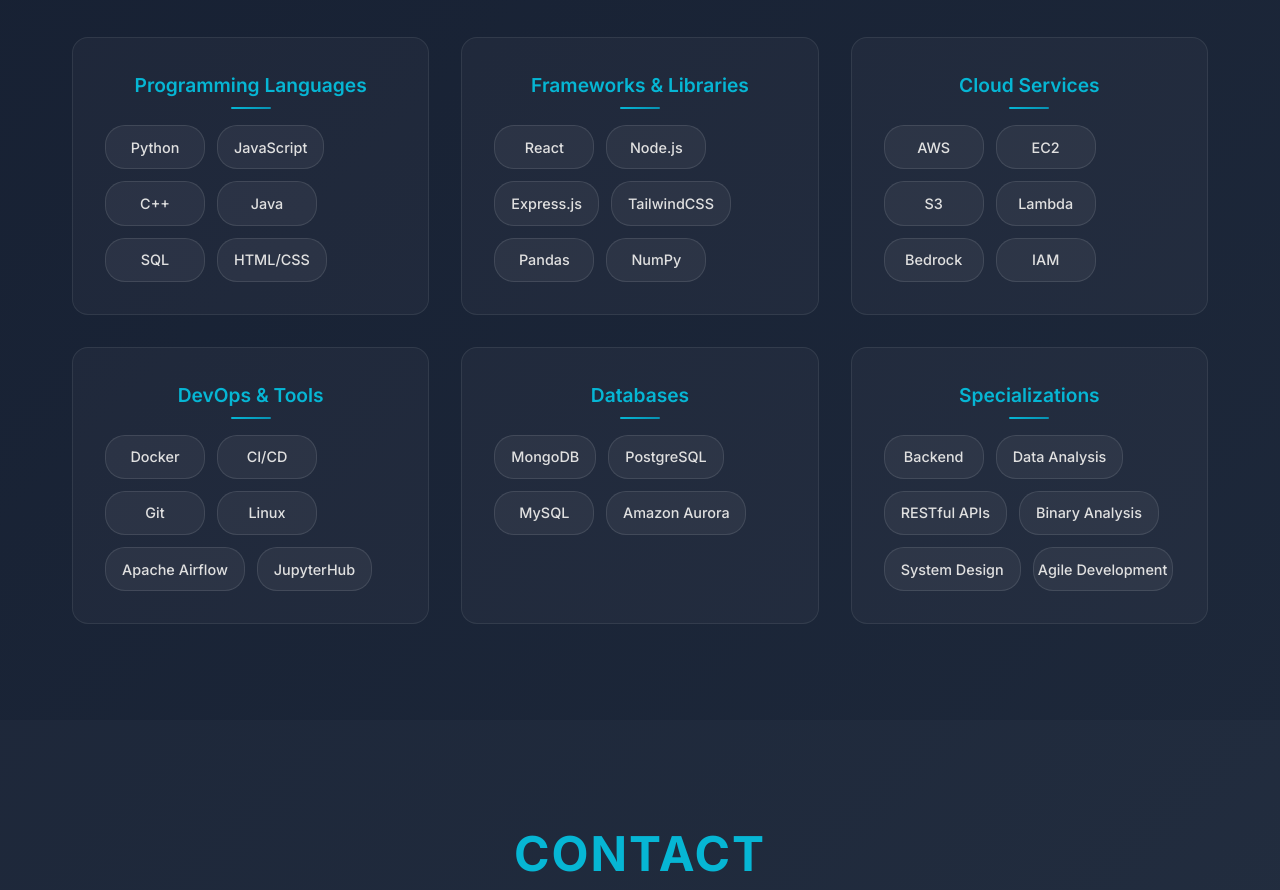
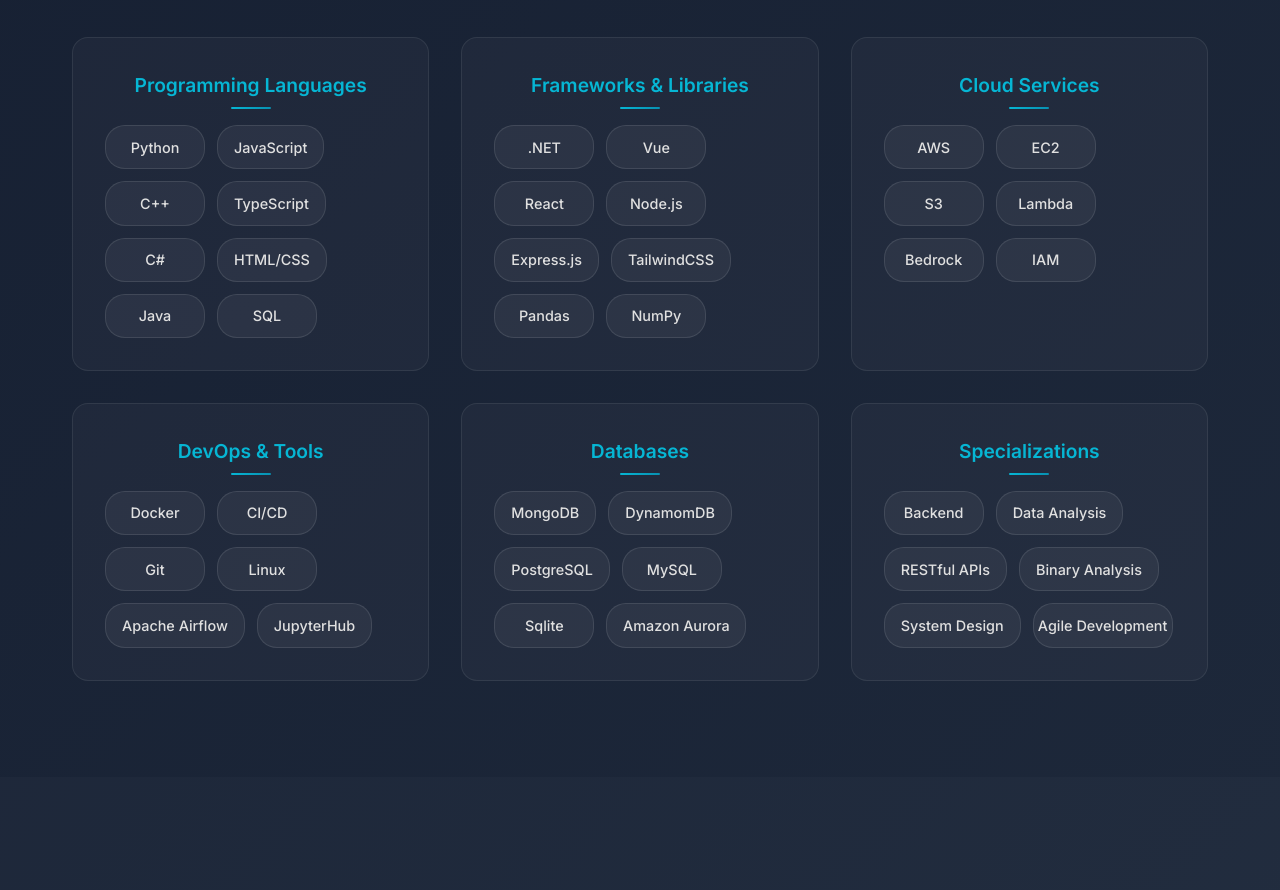
Before and after one commit to AntonyI1/antony-portfolio-website, a React (Vite) app: page / in a window 1280 px wide. Shown: the part 3160-4050 px from the top of the page. Built offline with nearby package versions, Linux system fonts and the light colour scheme.

Commit message:
Added new skills and balanced categories

```diff
--- a/src/react-app/App.tsx
+++ b/src/react-app/App.tsx
@@ -61,11 +61,11 @@
   const skillCategories = [
     {
       title: "Programming Languages",
-      skills: ["Python", "JavaScript", "C++", "Java", "SQL", "HTML/CSS"]
+      skills: ["Python", "JavaScript", "C++", "TypeScript", "C#", "HTML/CSS", "Java", "SQL"]
     },
     {
       title: "Frameworks & Libraries",
-      skills: ["React", "Node.js", "Express.js", "TailwindCSS", "Pandas", "NumPy"]
+      skills: [".NET", "Vue", "React", "Node.js", "Express.js", "TailwindCSS", "Pandas", "NumPy"]
     },
     {
       title: "Cloud Services",
@@ -77,7 +77,7 @@
     },
     {
       title: "Databases",
-      skills: ["MongoDB", "PostgreSQL", "MySQL", "Amazon Aurora"]
+      skills: ["MongoDB", "DynamomDB", "PostgreSQL", "MySQL", "Sqlite", "Amazon Aurora"]
     },
     {
       title: "Specializations",
```
Also changed, not shown: 1 other file (tests, documents, lock files or other folders).
